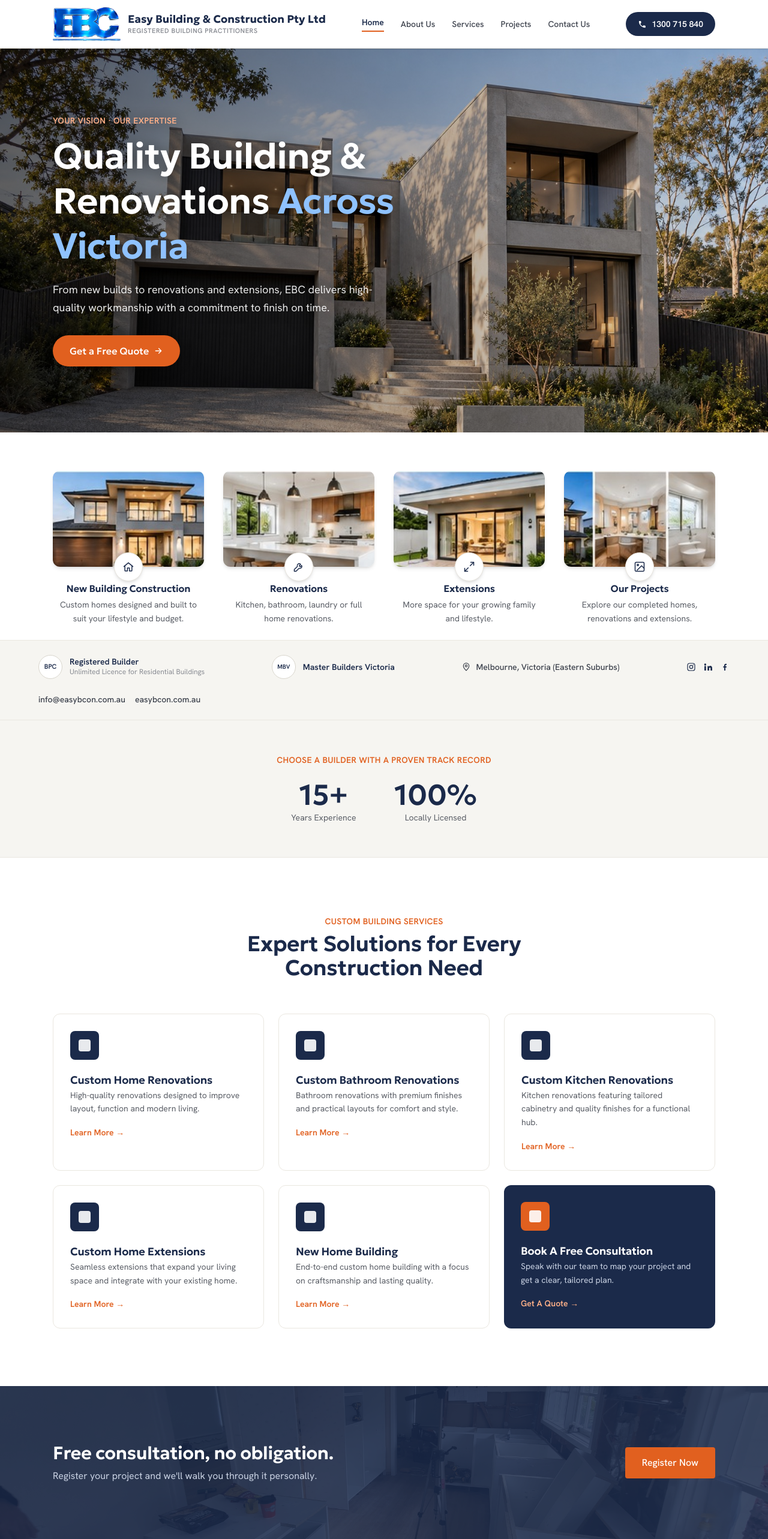
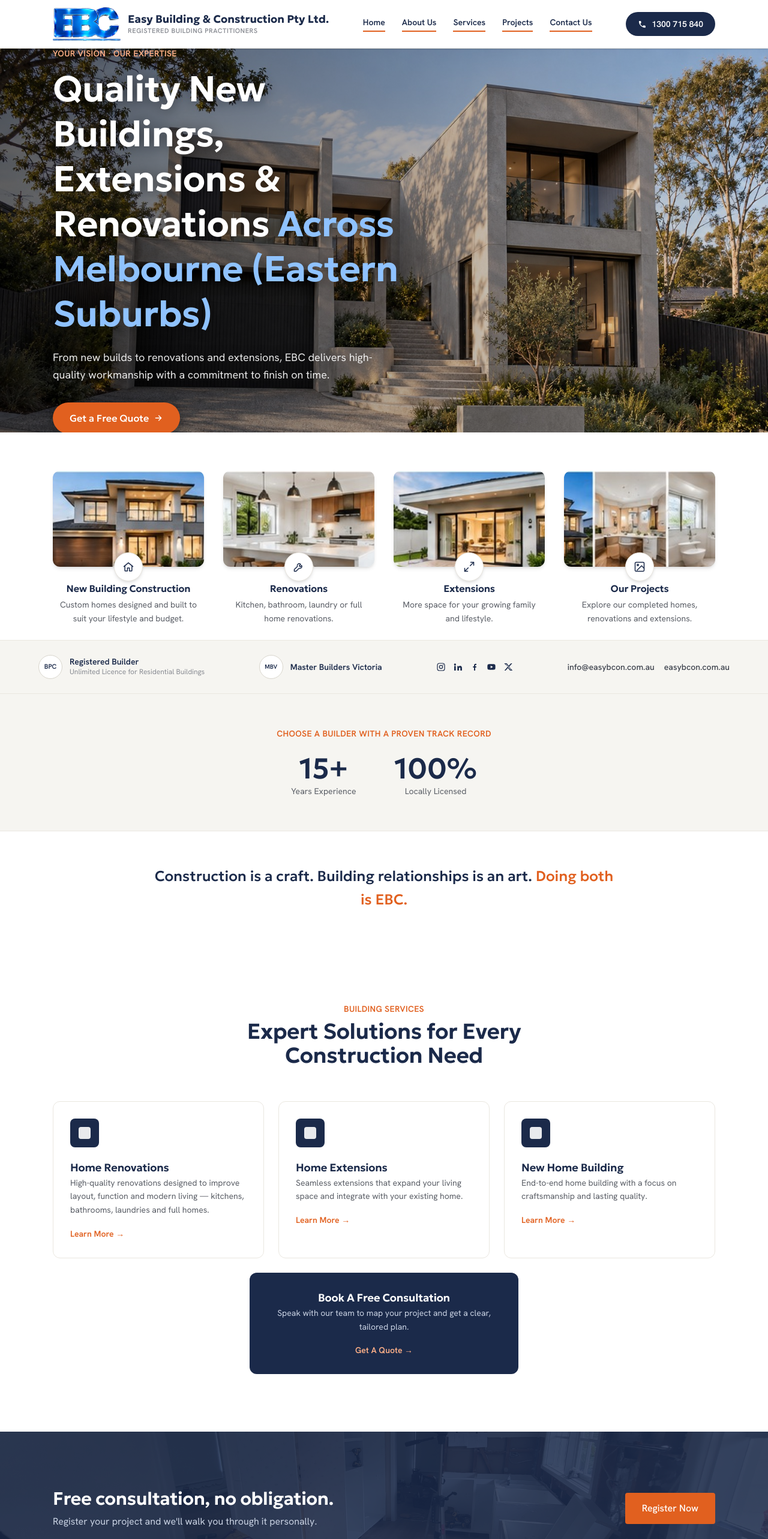
Before and after one commit to EBC2016ce/ebc-platform, a Next.js app: page / in a window 1280 px wide. Shown: the top 2566 px of the page at 60% size. Built offline with nearby package versions, Linux system fonts and the light colour scheme.

Commit message:
Add real MBV and BPC logos to Fully Licensed and Insured section

```diff
--- a/src/app/page.js
+++ b/src/app/page.js
@@ -33,13 +33,12 @@ const quickLinks = [
 ]
 
 const services = [
-  { title: 'Custom Home Renovations', desc: 'High-quality renovations designed to improve layout, function and modern living.', href: '/renovation' },
-  { title: 'Custom Bathroom Renovations', desc: 'Bathroom renovations with premium finishes and practical layouts for comfort and style.', href: '/renovation' },
-  { title: 'Custom Kitchen Renovations', desc: 'Kitchen renovations featuring tailored cabinetry and quality finishes for a functional hub.', href: '/renovation' },
-  { title: 'Custom Home Extensions', desc: 'Seamless extensions that expand your living space and integrate with your existing home.', href: '/extension' },
-  { title: 'New Home Building', desc: 'End-to-end custom home building with a focus on craftsmanship and lasting quality.', href: '/new-home' },
-  { title: 'Book A Free Consultation', desc: 'Speak with our team to map your project and get a clear, tailored plan.', href: '/register', highlight: true },
+  { title: 'Home Renovations', desc: 'High-quality renovations designed to improve layout, function and modern living — kitchens, bathrooms, laundries and full homes.', href: '/renovation' },
+  { title: 'Home Extensions', desc: 'Seamless extensions that expand your living space and integrate with your existing home.', href: '/extension' },
+  { title: 'New Home Building', desc: 'End-to-end home building with a focus on craftsmanship and lasting quality.', href: '/new-home' },
 ]
+
+const consultationCta = { title: 'Book A Free Consultation', desc: 'Speak with our team to map your project and get a clear, tailored plan.', href: '/register' }
 
 const process = [
   { step: '01', title: 'Register', desc: 'Tell us about your project — takes about a minute.' },
@@ -100,6 +99,12 @@ function SocialIcon({ name }) {
   if (name === 'linkedin') return (
     <svg width="16" height="16" viewBox="0 0 24 24" fill="currentColor"><path d="M4.98 3.5A2.5 2.5 0 1 1 5 8.5a2.5 2.5 0 0 1-.02-5ZM3 9.8h4V21H3V9.8Zm7 0h3.8v1.6h.05c.53-1 1.83-2.06 3.77-2.06 4.03 0 4.78 2.65 4.78 6.1V21h-4v-4.9c0-1.17-.02-2.68-1.63-2.68-1.63 0-1.88 1.27-1.88 2.6V21h-4V9.8Z" /></svg>
   )
+  if (name === 'youtube') return (
+    <svg width="16" height="16" viewBox="0 0 24 24" fill="currentColor"><path d="M22 12s0-3.2-.4-4.7a2.9 2.9 0 0 0-2-2C17.9 5 12 5 12 5s-5.9 0-7.6.3a2.9 2.9 0 0 0-2 2C2 8.8 2 12 2 12s0 3.2.4 4.7a2.9 2.9 0 0 0 2 2C6.1 19 12 19 12 19s5.9 0 7.6-.3a2.9 2.9 0 0 0 2-2c.4-1.5.4-4.7.4-4.7ZM10 15.3V8.7l6 3.3-6 3.3Z" /></svg>
+  )
+  if (name === 'x') return (
+    <svg width="16" height="16" viewBox="0 0 24 24" fill="currentColor"><path d="M18.9 3H22l-7.6 8.7L22.9 21H16.5l-5-6.5L5.6 21H2.5l8.1-9.3L2 3h6.6l4.5 5.9L18.9 3Zm-1.1 16.1h1.7L7.3 4.8H5.5l12.3 14.3Z" /></svg>
+  )
   return (
     <svg width="16" height="16" viewBox="0 0 24 24" fill="currentColor"><path d="M13.5 21v-7.5H16l.4-3H13.5V8.4c0-.87.24-1.46 1.5-1.46H16.5V4.35C16.24 4.31 15.35 4.25 14.3 4.25c-2.2 0-3.7 1.34-3.7 3.8v2.45H8.1v3h2.5V21h2.9Z" /></svg>
   )
@@ -115,19 +120,19 @@ export default function Home() {
             <Image src="/logo-icon.png" alt="EBC logo" width={202} height={100} className="h-14 w-auto" priority />
             <span>
               <span className="block font-bold text-[#1B2A4A] text-lg leading-tight" style={{ fontFamily: 'var(--font-heading)' }}>
-                Easy Building &amp; Construction Pty Ltd
+                Easy Building &amp; Construction Pty Ltd.
               </span>
               <span className="block text-[11px] font-semibold tracking-wider text-[#8A8D94]">
                 REGISTERED BUILDING PRACTITIONERS
               </span>
             </span>
           </Link>
-          <nav className="hidden md:flex items-center gap-7 text-sm font-medium text-[#3A3F4A]">
-            <Link href="/" className="text-[#1B2A4A] font-semibold border-b-2 border-[#E1601F] pb-1">Home</Link>
-            <Link href="#why-us" className="hover:text-[#E1601F] transition">About Us</Link>
-            <Link href="#services" className="hover:text-[#E1601F] transition">Services</Link>
-            <Link href="#our-work" className="hover:text-[#E1601F] transition">Projects</Link>
-            <Link href="/register" className="hover:text-[#E1601F] transition">Contact Us</Link>
+          <nav className="hidden md:flex items-center gap-7 text-sm font-semibold text-[#1B2A4A]">
+            <Link href="/" className="border-b-2 border-[#E1601F] pb-1">Home</Link>
+            <Link href="#why-us" className="border-b-2 border-[#E1601F] pb-1 hover:text-[#E1601F] transition">About Us</Link>
+            <Link href="#services" className="border-b-2 border-[#E1601F] pb-1 hover:text-[#E1601F] transition">Services</Link>
+            <Link href="#our-work" className="border-b-2 border-[#E1601F] pb-1 hover:text-[#E1601F] transition">Projects</Link>
+            <Link href="/register" className="border-b-2 border-[#E1601F] pb-1 hover:text-[#E1601F] transition">Contact Us</Link>
           </nav>
           <a href="tel:1300715840" className="inline-flex items-center gap-2 bg-[#1B2A4A] text-white text-sm font-semibold rounded-full px-5 py-2.5 hover:bg-[#13203A] transition">
             <PhoneIcon /> 1300 715 840
@@ -143,8 +148,8 @@ export default function Home() {
           <div className="max-w-xl [filter:drop-shadow(0_2px_10px_rgba(0,0,0,0.45))]">
             <span className="block text-sm font-semibold text-[#FFB088] tracking-wide mb-3">YOUR VISION &middot; OUR EXPERTISE</span>
             <h1 className="text-4xl md:text-6xl font-semibold text-white leading-tight" style={{ fontFamily: 'var(--font-heading)' }}>
-              Quality Building &amp; Renovations{' '}
-              <span className="text-[#8FC2FF]">Across Victoria</span>
+              Quality New Buildings, Extensions &amp; Renovations{' '}
+              <span className="text-[#8FC2FF]">Across Melbourne (Eastern Suburbs)</span>
             </h1>
             <p className="mt-5 text-lg text-white/90 leading-relaxed">
               From new builds to renovations and extensions, EBC delivers high-quality workmanship with a commitment to finish on time.
@@ -180,24 +185,23 @@ export default function Home() {
       {/* Trust / contact strip */}
       <section className="bg-[#F6F5F1] border-y border-[#EAE7E0] px-6 py-6">
         <div className="max-w-6xl mx-auto flex flex-wrap items-center justify-between gap-6 text-sm">
-          <div className="flex items-center gap-3">
-            <span className="w-10 h-10 shrink-0 rounded-full bg-white border border-[#D9D6CD] flex items-center justify-center text-[#1B2A4A] font-bold text-[11px]">BPC</span>
+          <a href="https://www.bpc.vic.gov.au/" target="_blank" rel="noopener noreferrer" className="flex items-center gap-3 group">
+            <span className="w-10 h-10 shrink-0 rounded-full bg-white border border-[#D9D6CD] flex items-center justify-center text-[#1B2A4A] font-bold text-[11px] group-hover:border-[#E1601F] transition-colors">BPC</span>
             <div className="leading-tight">
-              <div className="font-semibold text-[#1B2A4A]">Registered Builder</div>
+              <div className="font-semibold text-[#1B2A4A] group-hover:text-[#E1601F] transition-colors">Registered Builder</div>
               <div className="text-[#8A8D94] text-xs">Unlimited Licence for Residential Buildings</div>
             </div>
-          </div>
-          <div className="flex items-center gap-3">
-            <span className="w-10 h-10 shrink-0 rounded-full bg-white border border-[#D9D6CD] flex items-center justify-center text-[#1B2A4A] font-bold text-[10px] leading-none text-center">MBV</span>
-            <div className="font-semibold text-[#1B2A4A]">Master Builders Victoria</div>
-          </div>
-          <div className="flex items-center gap-2 text-[#3A3F4A] font-medium">
-            <PinIcon /> Melbourne, Victoria (Eastern Suburbs)
-          </div>
+          </a>
+          <a href="https://www.mbav.com.au/" target="_blank" rel="noopener noreferrer" className="flex items-center gap-3 group">
+            <span className="w-10 h-10 shrink-0 rounded-full bg-white border border-[#D9D6CD] flex items-center justify-center text-[#1B2A4A] font-bold text-[10px] leading-none text-center group-hover:border-[#E1601F] transition-colors">MBV</span>
+            <div className="font-semibold text-[#1B2A4A] group-hover:text-[#E1601F] transition-colors">Master Builders Victoria</div>
+          </a>
           <div className="flex items-center gap-3 text-[#1B2A4A]">
-            <a href="#" aria-label="Instagram" className="hover:text-[#E1601F] transition"><SocialIcon name="instagram" /></a>
-            <a href="#" aria-label="LinkedIn" className="hover:text-[#E1601F] transition"><SocialIcon name="linkedin" /></a>
-            <a href="#" aria-label="Facebook" className="hover:text-[#E1601F] transition"><SocialIcon name="facebook" /></a>
+            <a href="https://www.instagram.com/easybcon.com.au/" target="_blank" rel="noopener noreferrer" aria-label="Instagram" className="hover:text-[#E1601F] transition"><SocialIcon name="instagram" /></a>
+            <a href="https://www.linkedin.com/company/easybcon" target="_blank" rel="noopener noreferrer" aria-label="LinkedIn" className="hover:text-[#E1601F] transition"><SocialIcon name="linkedin" /></a>
+            <a href="https://www.facebook.com/easybcon.com.au" target="_blank" rel="noopener noreferrer" aria-label="Facebook" className="hover:text-[#E1601F] transition"><SocialIcon name="facebook" /></a>
+            <a href="https://www.youtube.com/@EBC2010AUS" target="_blank" rel="noopener noreferrer" aria-label="YouTube" className="hover:text-[#E1601F] transition"><SocialIcon name="youtube" /></a>
+            <a href="https://x.com/easybcon" target="_blank" rel="noopener noreferrer" aria-label="X" className="hover:text-[#E1601F] transition"><SocialIcon name="x" /></a>
           </div>
           <div className="flex items-center gap-4 text-[#3A3F4A] font-medium">
             <a href="mailto:info@easybcon.com.au" className="hover:text-[#E1601F] transition">info@easybcon.com.au</a>
@@ -223,10 +227,18 @@ export default function Home() {
         </div>
       </section>
 
+      {/* Brand tagline */}
+      <section className="px-6 py-14 text-center bg-white">
+        <p className="max-w-3xl mx-auto text-xl md:text-2xl text-[#1B2A4A] leading-relaxed" style={{ fontFamily: 'var(--font-heading)' }}>
+          Construction is a craft. Building relationships is an art.{' '}
+          <span className="text-[#E1601F]">Doing both is EBC.</span>
+        </p>
+      </section>
+
       {/* Services grid */}
       <section id="services" className="max-w-6xl mx-auto px-6 py-24">
         <div className="text-center max-w-xl mx-auto mb-14">
-          <p className="text-sm font-semibold text-[#E1601F] mb-2 tracking-wide">CUSTOM BUILDING SERVICES</p>
+          <p className="text-sm font-semibold text-[#E1601F] mb-2 tracking-wide">BUILDING SERVICES</p>
           <h2 className="text-3xl md:text-4xl font-semibold text-[#1B2A4A]" style={{ fontFamily: 'var(--font-heading)' }}>
             Expert Solutions for Every Construction Need
           </h2>
@@ -236,24 +248,30 @@ export default function Home() {
             <Link
               key={s.title}
               href={s.href}
-              className={`group block rounded-xl p-7 transition-all ${
-                s.highlight
-                  ? 'bg-[#1B2A4A] hover:shadow-xl'
-                  : 'border border-[#EAE7E0] bg-white hover:shadow-xl hover:shadow-[#1B2A4A]/5 hover:-translate-y-1 hover:border-[#E1601F]/30'
-              }`}
+              className="group block rounded-xl p-7 transition-all border border-[#EAE7E0] bg-white hover:shadow-xl hover:shadow-[#1B2A4A]/5 hover:-translate-y-1 hover:border-[#E1601F]/30"
             >
-              <div className={`w-12 h-12 rounded-lg flex items-center justify-center mb-5 transition-colors ${
-                s.highlight ? 'bg-[#E1601F]' : 'bg-[#1B2A4A] group-hover:bg-[#E1601F]'
-              }`}>
+              <div className="w-12 h-12 rounded-lg flex items-center justify-center mb-5 transition-colors bg-[#1B2A4A] group-hover:bg-[#E1601F]">
                 <div className="w-5 h-5 rounded-sm bg-white/90" />
               </div>
-              <h3 className={`font-semibold mb-2 text-lg ${s.highlight ? 'text-white' : 'text-[#1B2A4A]'}`} style={{ fontFamily: 'var(--font-heading)' }}>{s.title}</h3>
-              <p className={`text-sm leading-relaxed mb-4 ${s.highlight ? 'text-[#C9D2E3]' : 'text-[#5A5E66]'}`}>{s.desc}</p>
-              <span className={`text-sm font-semibold inline-flex items-center gap-1 group-hover:gap-2 transition-all ${s.highlight ? 'text-[#FFB088]' : 'text-[#E1601F]'}`}>
-                {s.highlight ? 'Get A Quote →' : 'Learn More →'}
+              <h3 className="font-semibold mb-2 text-lg text-[#1B2A4A]" style={{ fontFamily: 'var(--font-heading)' }}>{s.title}</h3>
+              <p className="text-sm leading-relaxed mb-4 text-[#5A5E66]">{s.desc}</p>
+              <span className="text-sm font-semibold inline-flex items-center gap-1 group-hover:gap-2 transition-all text-[#E1601F]">
+                Learn More →
               </span>
             </Link>
           ))}
+        </div>
+        <div className="mt-6 max-w-md mx-auto">
+          <Link
+            href={consultationCta.href}
+            className="group block rounded-xl p-7 text-center transition-all bg-[#1B2A4A] hover:shadow-xl"
+          >
+            <h3 className="font-semibold mb-2 text-lg text-white" style={{ fontFamily: 'var(--font-heading)' }}>{consultationCta.title}</h3>
+            <p className="text-sm leading-relaxed mb-4 text-[#C9D2E3]">{consultationCta.desc}</p>
+            <span className="text-sm font-semibold inline-flex items-center gap-1 group-hover:gap-2 transition-all text-[#FFB088]">
+              Get A Quote →
+            </span>
+          </Link>
         </div>
       </section>
 
@@ -406,9 +424,17 @@ export default function Home() {
       <section className="px-6 py-16 text-center">
         <p className="text-sm font-semibold text-[#E1601F] mb-2 tracking-wide">A BUILDER YOU CAN TRUST</p>
         <h2 className="text-2xl md:text-3xl font-semibold text-[#1B2A4A] mb-7" style={{ fontFamily: 'var(--font-heading)' }}>Fully Licensed And Insured</h2>
-        <div className="flex justify-center gap-6 flex-wrap text-sm text-[#1B2A4A] font-semibold">
-          <span className="border border-[#D9D6CD] rounded-lg px-6 py-4 bg-white shadow-sm">MBV — Master Builders Victoria</span>
-          <span className="border border-[#D9D6CD] rounded-lg px-6 py-4 bg-white shadow-sm">BPC — Registered Building Practitioner</span>
+        <div className="flex justify-center gap-6 flex-wrap">
+          <a href="https://www.mbav.com.au/" target="_blank" rel="noopener noreferrer"
+            className="flex items-center gap-3 border border-[#D9D6CD] rounded-lg px-6 py-4 bg-white shadow-sm hover:border-[#E1601F] transition-colors">
+            <Image src="/mbav-logo.png" alt="Master Builders Victoria" width={230} height={120} className="h-10 w-auto" />
+            <span className="text-sm text-[#1B2A4A] font-semibold">Master Builders Victoria</span>
+          </a>
+          <a href="https://www.bpc.vic.gov.au/" target="_blank" rel="noopener noreferrer"
+            className="flex items-center gap-3 border border-[#D9D6CD] rounded-lg px-6 py-4 bg-white shadow-sm hover:border-[#E1601F] transition-colors">
+            <Image src="/bpc-logo.png" alt="Building and Plumbing Commission" width={211} height={120} className="h-10 w-auto" />
+            <span className="text-sm text-[#1B2A4A] font-semibold">Registered Building Practitioner</span>
+          </a>
         </div>
       </section>
 
@@ -429,17 +455,25 @@ export default function Home() {
 
       {/* Footer */}
       <footer className="bg-white px-6 py-12 border-t border-[#EAE7E0]">
-        <div className="max-w-6xl mx-auto grid md:grid-cols-3 gap-10 text-sm">
+        <div className="max-w-6xl mx-auto grid md:grid-cols-4 gap-10 text-sm">
           <div>
-            <div className="font-semibold text-[#1B2A4A] mb-3" style={{ fontFamily: 'var(--font-heading)' }}>Easy Building &amp; Construction</div>
+            <div className="font-semibold text-[#1B2A4A] mb-3" style={{ fontFamily: 'var(--font-heading)' }}>Easy Building &amp; Construction Pty Ltd.</div>
             <p className="text-[#8A8D94] leading-relaxed">New homes, renovations, and extensions across Melbourne — one team from first conversation to final handover.</p>
+            <div className="flex items-center gap-3 mt-4 text-[#1B2A4A]">
+              <a href="https://www.instagram.com/easybcon.com.au/" target="_blank" rel="noopener noreferrer" aria-label="Instagram" className="hover:text-[#E1601F] transition"><SocialIcon name="instagram" /></a>
+              <a href="https://www.linkedin.com/company/easybcon" target="_blank" rel="noopener noreferrer" aria-label="LinkedIn" className="hover:text-[#E1601F] transition"><SocialIcon name="linkedin" /></a>
+              <a href="https://www.facebook.com/easybcon.com.au" target="_blank" rel="noopener noreferrer" aria-label="Facebook" className="hover:text-[#E1601F] transition"><SocialIcon name="facebook" /></a>
+              <a href="https://www.youtube.com/@EBC2010AUS" target="_blank" rel="noopener noreferrer" aria-label="YouTube" className="hover:text-[#E1601F] transition"><SocialIcon name="youtube" /></a>
+              <a href="https://x.com/easybcon" target="_blank" rel="noopener noreferrer" aria-label="X" className="hover:text-[#E1601F] transition"><SocialIcon name="x" /></a>
+            </div>
           </div>
           <div>
             <div className="font-semibold text-[#1B2A4A] mb-3">Company</div>
             <div className="flex flex-col gap-2 text-[#5A5E66]">
               <Link href="/" className="hover:text-[#E1601F] transition">Home</Link>
               <Link href="/register" className="hover:text-[#E1601F] transition">Register</Link>
-              <Link href="/contact" className="hover:text-[#E1601F] transition">Contact</Link>
+              <Link href="/register" className="hover:text-[#E1601F] transition">Contact</Link>
+              <Link href="/privacy" className="hover:text-[#E1601F] transition">Privacy Policy</Link>
             </div>
           </div>
           <div>
@@ -450,6 +484,15 @@ export default function Home() {
               <Link href="/extension" className="hover:text-[#E1601F] transition">Extension</Link>
             </div>
           </div>
+          <div>
+            <div className="font-semibold text-[#1B2A4A] mb-3">Contact</div>
+            <div className="flex flex-col gap-2 text-[#5A5E66]">
+              <a href="tel:1300715840" className="hover:text-[#E1601F] transition">1300 715 840</a>
+              <a href="mailto:info@easybcon.com.au" className="hover:text-[#E1601F] transition">info@easybcon.com.au</a>
+              <span>P.O. Box 2014</span>
+              <span>Forest Hill VIC 3131</span>
+            </div>
+          </div>
         </div>
         <div className="max-w-6xl mx-auto mt-10 pt-6 border-t border-[#EAE7E0] text-xs text-[#8A8D94]">
           © 2026 Easy Building &amp; Construction Pty Ltd.
```
Also changed, not shown: public/bpc-logo.png (added), public/mbav-logo.png (added).
